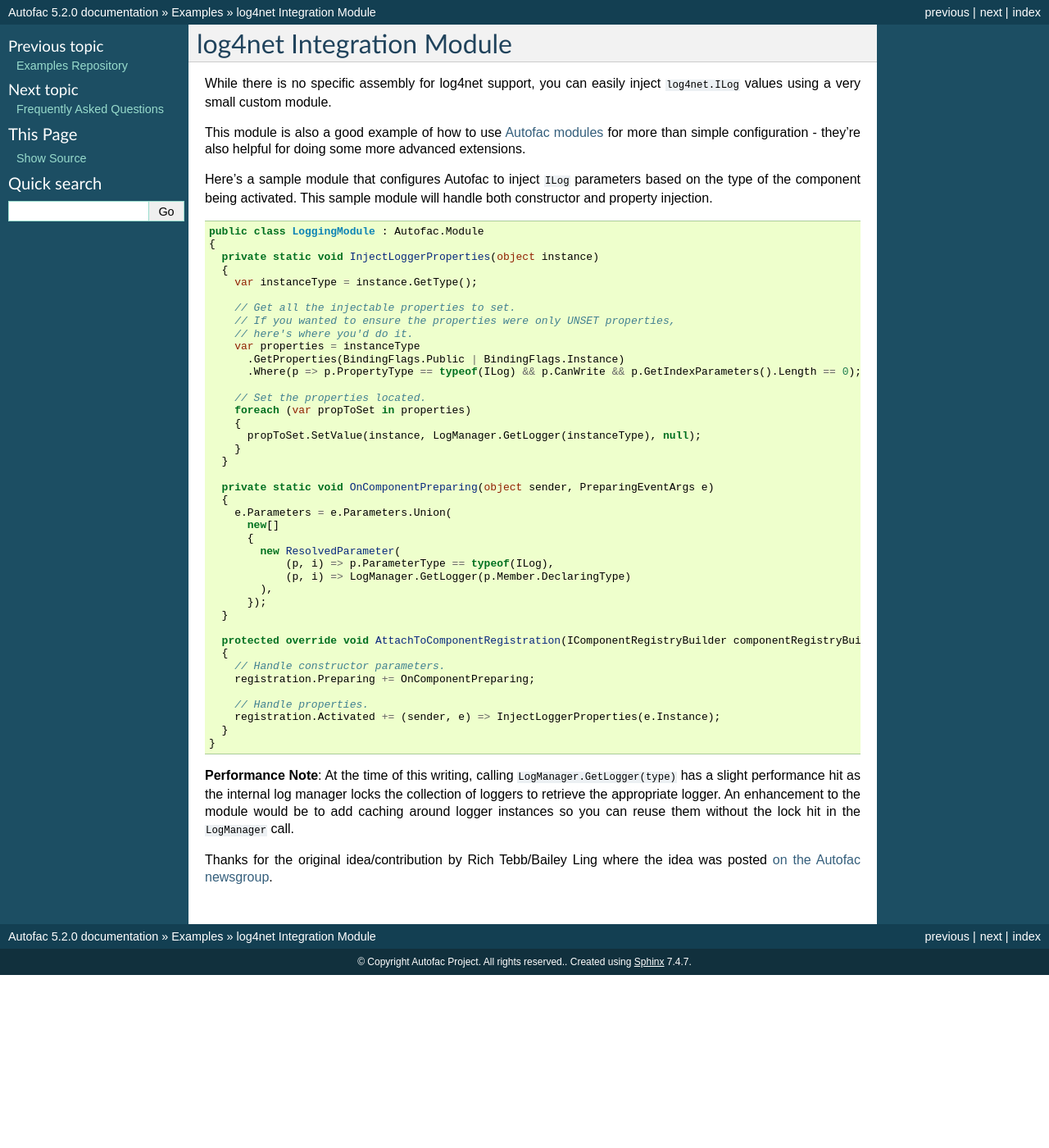
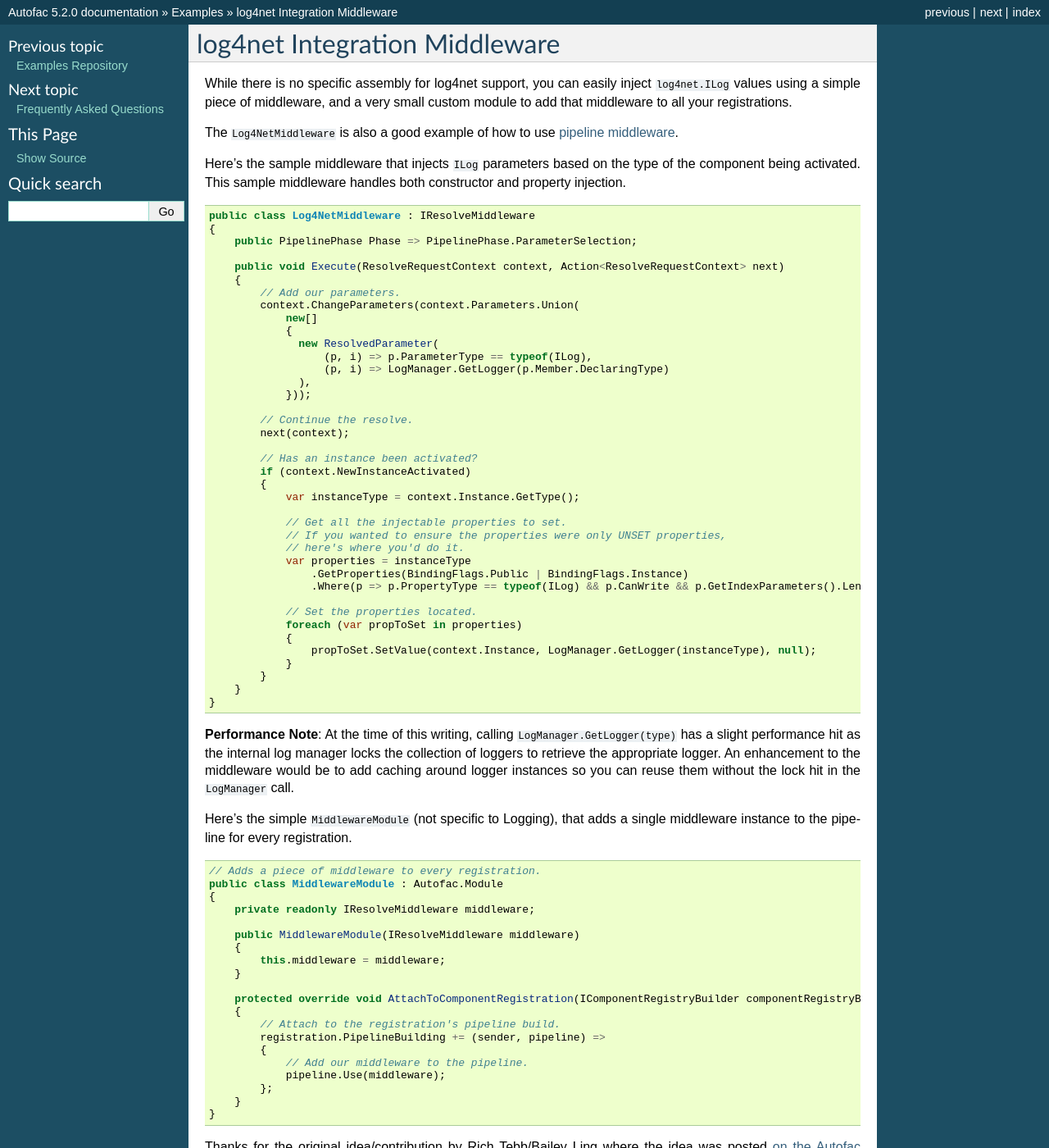
Before and after one commit to autofac/Documentation, a Sphinx documentation site: the page built from docs/examples/log4net.rst, in a window 1280 px wide and 1400 px high. Shown: the whole window at 82% size. Built offline with Sphinx 7.4.7, drawn with Linux system fonts in a browser that asks for light colours; some of the changed text lies outside the part shown.

Commit message:
Update log4net example for compatibility with v6
Remove file

```diff
--- a/docs/examples/log4net.rst
+++ b/docs/examples/log4net.rst
@@ -1,57 +1,83 @@
-==========================
-log4net Integration Module
-==========================
+==============================
+log4net Integration Middleware
+==============================
 
-While there is no specific assembly for log4net support, you can easily inject ``log4net.ILog`` values using a very small custom module.
+While there is no specific assembly for log4net support, you can easily inject ``log4net.ILog`` values using a simple piece of middleware, and a very small custom module to
+add that middleware to all your registrations.
 
-This module is also a good example of how to use :doc:`Autofac modules <../configuration/modules>` for more than simple configuration - they're also helpful for doing some more advanced extensions.
+The ``Log4NetMiddleware`` is also a good example of how to use :doc:`pipeline middleware <../advanced/pipelines>`.
 
-Here's a sample module that configures Autofac to inject ``ILog`` parameters based on the type of the component being activated. This sample module will handle both constructor and property injection.
+Here's the sample middleware that injects ``ILog`` parameters based on the type of the component being activated.
+This sample middleware handles both constructor and property injection.
 
 .. sourcecode:: csharp
 
-    public class LoggingModule : Autofac.Module
+    public class Log4NetMiddleware : IResolveMiddleware
     {
-      private static void InjectLoggerProperties(object instance)
-      {
-        var instanceType = instance.GetType();
+        public PipelinePhase Phase => PipelinePhase.ParameterSelection;
 
-        // Get all the injectable properties to set.
-        // If you wanted to ensure the properties were only UNSET properties,
-        // here's where you'd do it.
-        var properties = instanceType
-          .GetProperties(BindingFlags.Public | BindingFlags.Instance)
-          .Where(p => p.PropertyType == typeof(ILog) && p.CanWrite && p.GetIndexParameters().Length == 0);
+        public void Execute(ResolveRequestContext context, Action<ResolveRequestContext> next)
+        {
+            // Add our parameters.
+            context.ChangeParameters(context.Parameters.Union(
+                new[]
+                {
+                  new ResolvedParameter(
+                      (p, i) => p.ParameterType == typeof(ILog),
+                      (p, i) => LogManager.GetLogger(p.Member.DeclaringType)
+                  ),
+                }));
 
-        // Set the properties located.
-        foreach (var propToSet in properties)
-        {
-          propToSet.SetValue(instance, LogManager.GetLogger(instanceType), null);
+            // Continue the resolve.
+            next(context);
+
+            // Has an instance been activated?
+            if (context.NewInstanceActivated)
+            {
+                var instanceType = context.Instance.GetType();
+
+                // Get all the injectable properties to set.
+                // If you wanted to ensure the properties were only UNSET properties,
+                // here's where you'd do it.
+                var properties = instanceType
+                    .GetProperties(BindingFlags.Public | BindingFlags.Instance)
+                    .Where(p => p.PropertyType == typeof(ILog) && p.CanWrite && p.GetIndexParameters().Length == 0);
+
+                // Set the properties located.
+                foreach (var propToSet in properties)
+                {
+                    propToSet.SetValue(context.Instance, LogManager.GetLogger(instanceType), null);
+                }
+            }
         }
-      }
-
-      private static void OnComponentPreparing(object sender, PreparingEventArgs e)
-      {
-        e.Parameters = e.Parameters.Union(
-          new[]
-          {
-            new ResolvedParameter(
-                (p, i) => p.ParameterType == typeof(ILog),
-                (p, i) => LogManager.GetLogger(p.Member.DeclaringType)
-            ),
-          });
-      }
-
-      protected override void AttachToComponentRegistration(IComponentRegistryBuilder componentRegistryBuilder, IComponentRegistration registration)
-      {
-        // Handle constructor parameters.
-        registration.Preparing += OnComponentPreparing;
-
-        // Handle properties.
-        registration.Activated += (sender, e) => InjectLoggerProperties(e.Instance);
-      }
     }
 
-**Performance Note**: At the time of this writing, calling ``LogManager.GetLogger(type)`` has a slight performance hit as the internal log manager locks the collection of loggers to retrieve the appropriate logger. An enhancement to the module would be to add caching around logger instances so you can reuse them without the lock hit in the ``LogManager`` call.
+**Performance Note**: At the time of this writing, calling ``LogManager.GetLogger(type)`` has a slight performance hit as the internal log manager locks the collection of loggers to retrieve the appropriate logger. An enhancement to the middleware would be to add caching around logger instances so you can reuse them without the lock hit in the ``LogManager`` call.
+
+Here's the simple ``MiddlewareModule`` (not specific to Logging), that adds a single middleware instance to the
+pipeline for every registration.
+
+.. sourcecode:: csharp
+
+    // Adds a piece of middleware to every registration.
+    public class MiddlewareModule : Autofac.Module
+    {
+        private readonly IResolveMiddleware middleware;
+
+        public MiddlewareModule(IResolveMiddleware middleware)
+        {
+            this.middleware = middleware;
+        }
+
+        protected override void AttachToComponentRegistration(IComponentRegistryBuilder componentRegistryBuilder, IComponentRegistration registration)
+        {
+            // Attach to the registration's pipeline build.
+            registration.PipelineBuilding += (sender, pipeline) =>
+            {
+                // Add our middleware to the pipeline.
+                pipeline.Use(middleware);
+            };
+        }
+    }
 
 Thanks for the original idea/contribution by Rich Tebb/Bailey Ling where the idea was posted `on the Autofac newsgroup <https://groups.google.com/forum/#!msg/autofac/Qb-dVPMbna0/s-jLeWeST3AJ>`_.
```
